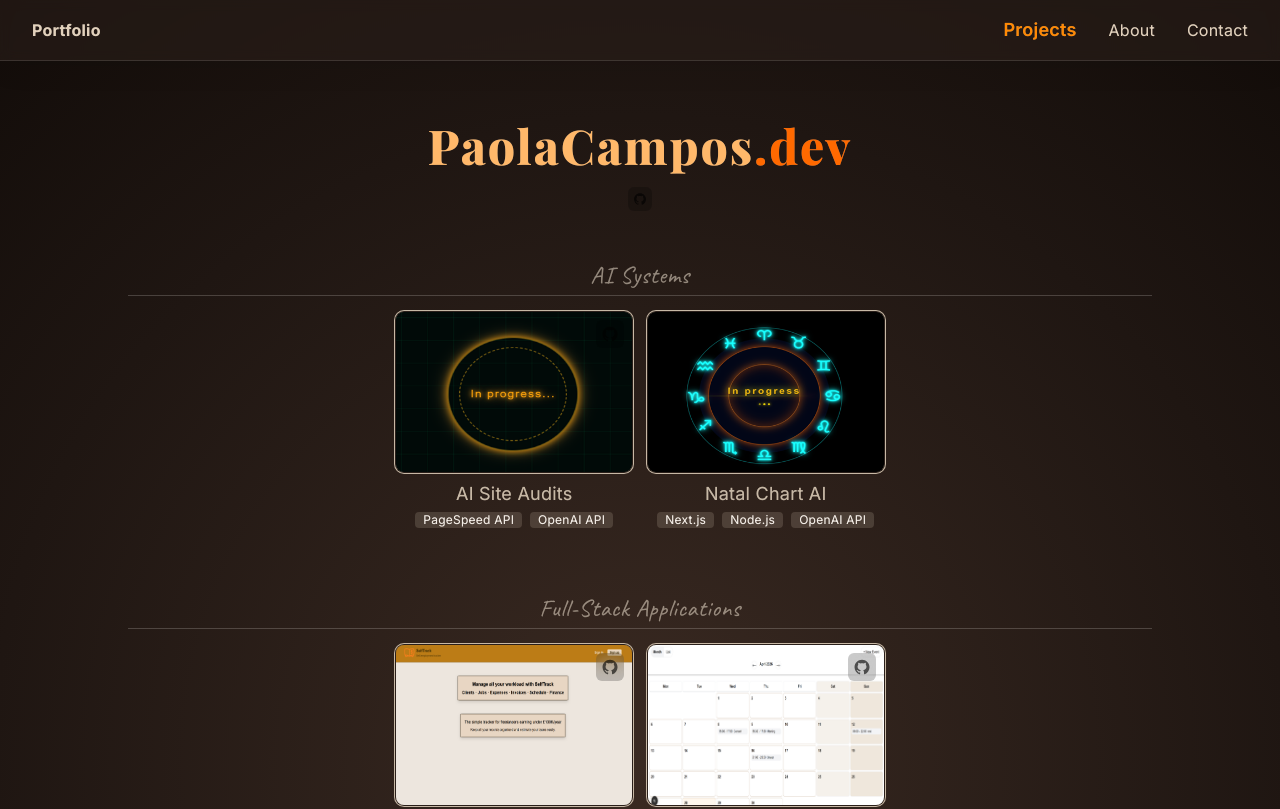
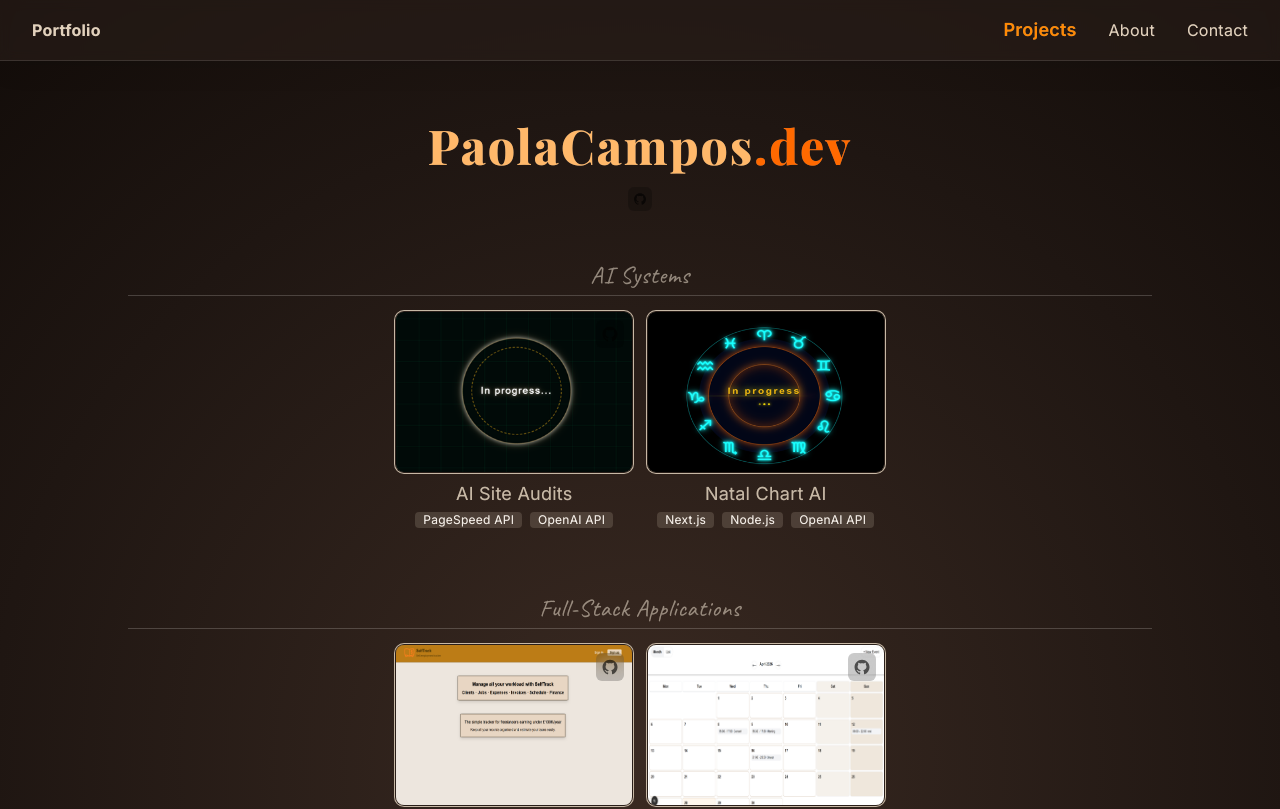
Before and after one commit to paolacampos-dev/portfolio, a Next.js app: page /projects in a window 1280 px wide. Shown: the top 809 px of the page. Built offline with nearby package versions, Linux system fonts and the light colour scheme; a web font is replaced by a local one.

Commit message:
Refactor AI image

```diff
--- a/src/data/projectsData.ts
+++ b/src/data/projectsData.ts
@@ -82,7 +82,7 @@ const projectsData: Project[] = [
         id: 8,
         title: "SitePulse",
         type: "AI",
-        image: "SitePulse4.png",
+        image: "SitePulse5.png",
         alt: "SitePulse audit analysis screen with futuristic scanning interface indicating processing in progress",
         github: "https://github.com/paolacampos-dev/sitepulse",
         live: "",
```
Also changed, not shown: public/SitePulse5.png (added).
